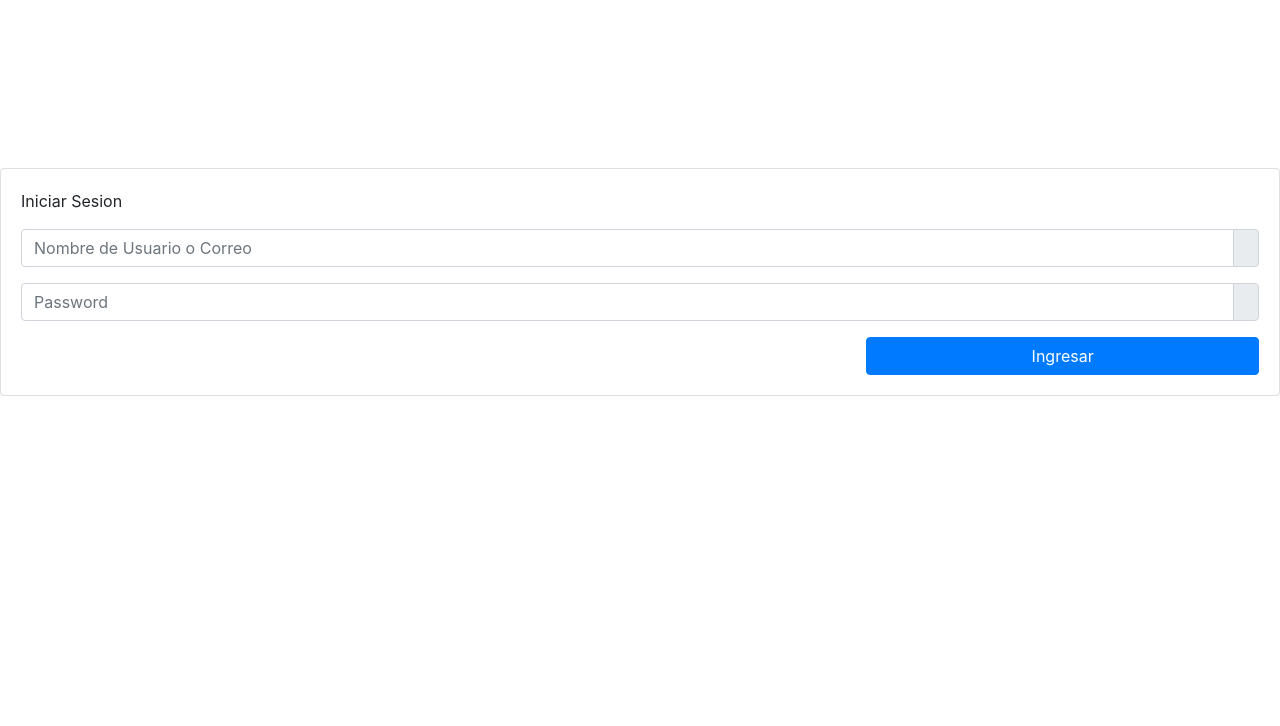
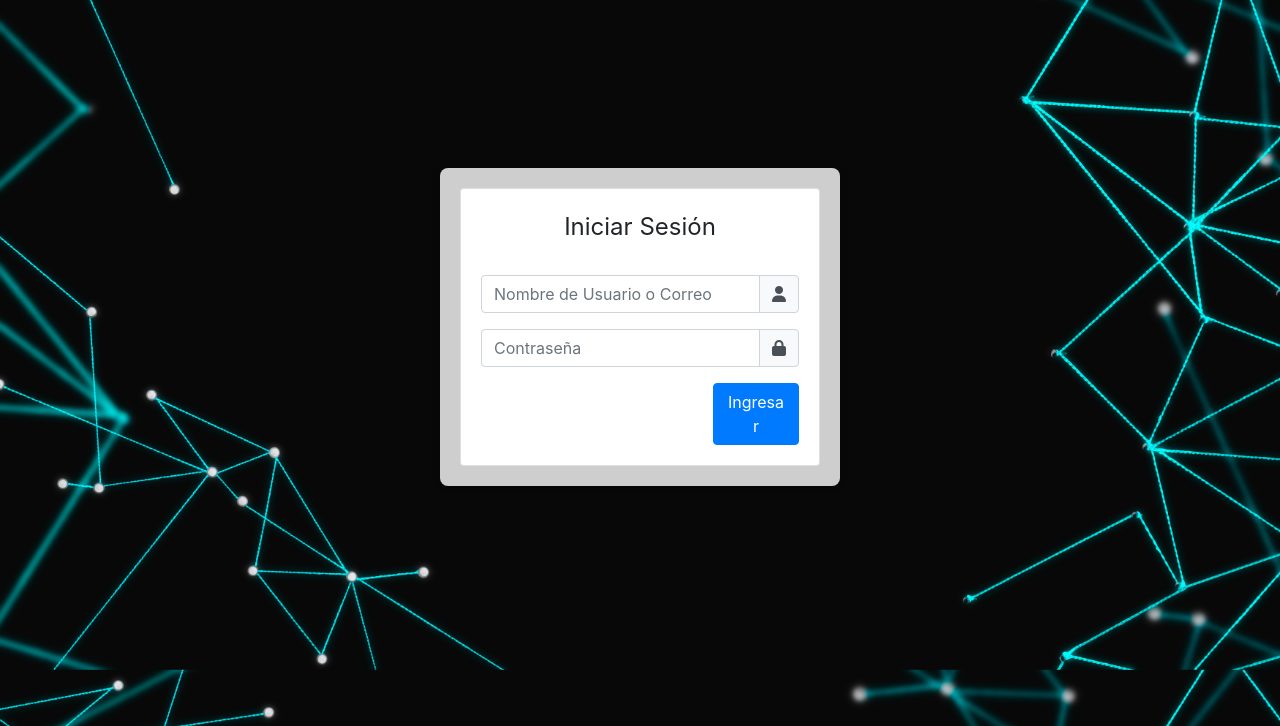
Before and after one commit to pablonello/TodoList, a CodeIgniter app: page /TodoList/index.php/authcontroller/login in a window 1280 px wide. Shown: the top 726 px of the page. Run offline with CodeIgniter, Linux system fonts and the light colour scheme.

Commit message:
terminando modificaciones en la vista

```diff
--- a/application/controllers/AuthController.php
+++ b/application/controllers/AuthController.php
@@ -54,12 +54,7 @@ class AuthController extends CI_Controller
 
     public function cerrar_sesion()
     {
-        $usuario_data = array(
-            'logueado' => FALSE
-        );
-        $this->session->set_userdata($usuario_data);
-        // destroy session
         $this->session->sess_destroy();
-        redirect('App/login');
+        redirect('AuthController/login');
     }
 }
--- a/application/controllers/UsuarioController.php
+++ b/application/controllers/UsuarioController.php
@@ -81,6 +81,6 @@ class UsuarioController extends CI_Controller
         }
 
         // Redirigir a alguna vista
-        redirect(base_url('usuarioController/index'));
+        redirect('usuarioController/index');
     }
 }
--- a/application/views/login/inicioSesion.php
+++ b/application/views/login/inicioSesion.php
@@ -1,18 +1,55 @@
 <?php $this->load->view("template/headerLogin"); ?>
-<br>
-<br>
-<br>
-<br>
-<br>
-<br>
-<br>
+<style>
+    body {
+        background-image: url("<?php echo base_url(); ?>assets/img/fondo.jpg");
+        background-size: cover;
+        background-position: center;
+    }
+
+    .login-box {
+        margin: auto;
+        width: 400px;
+        padding: 20px;
+        background: rgba(255, 255, 255, 0.8);
+        border-radius: 8px;
+        box-shadow: 0 0 10px rgba(0, 0, 0, 0.1);
+    }
+
+    .login-box-msg {
+        font-size: 24px;
+        text-align: center;
+        margin-bottom: 30px;
+    }
+
+    .form-control {
+        border: 1px solid #ced4da;
+        border-radius: 4px;
+    }
+
+    .input-group-text {
+        background-color: #f8f9fa;
+        border: 1px solid #ced4da;
+        border-radius: 4px;
+    }
+
+    .btn-primary {
+        background-color: #007bff;
+        border-color: #007bff;
+    }
+
+    .btn-primary:hover {
+        background-color: #0056b3;
+        border-color: #0056b3;
+    }
+</style>
+<br><br><br><br><br><br><br>
+
+<body >
+
     <div class="login-box">
-
         <div class="card">
             <div class="card-body login-card-body">
-
-            <p class="login-box-msg">Iniciar Sesion</p>
-
+                <p class="login-box-msg">Iniciar Sesión</p>
                 <?php if ($error = $this->session->flashdata('Login_fallido')) { ?>
                     <div class="row">
                         <div>
@@ -22,41 +59,46 @@
                         </div>
                     </div>
                 <?php } ?>
-
-
                 <form action="<?php echo base_url(); ?>authController/validarUsuario" method="post">
                     <div class="input-group mb-3">
                         <input name="login_string" class="form-control" placeholder="Nombre de Usuario o Correo" type="text">
                         <div class="input-group-append">
                             <div class="input-group-text">
-                            <span class="fas fa-envelope"></span>
+                                <i class="fa-solid fa-user"></i>
                             </div>
                         </div>
                     </div>
                     <div class="input-group mb-3">
-                    <input name="login_pass" class="form-control" placeholder="Password" type="password">
+                        <input name="login_pass" class="form-control" placeholder="Contraseña" type="password">
                         <div class="input-group-append">
                             <div class="input-group-text">
-                            <span class="fas fa-lock"></span>
+                                <i class="fa-solid fa-lock"></i>
                             </div>
                         </div>
                     </div>
                     <div class="row">
                         <div class="col-8">
                             <div class="icheck-primary">
-
+                                <!-- Aquí puedes agregar opciones de "Recordar contraseña" o similares -->
                             </div>
                         </div>
-                    <!-- /.col -->
                         <div class="col-4">
                             <button type="submit" class="btn btn-primary btn-block">Ingresar</button>
                         </div>
-                    <!-- /.col -->
                     </div>
                 </form>
-
-
-        </div>
-        <!-- /.login-card-body -->
             </div>
         </div>
+    </div>
+
+    <!-- jQuery -->
+    <script src="<?php echo base_url('assets/js/jquery.min.js'); ?>"></script>
+    <!-- agregar script necesarios -->
+    <?php if (isset($scripts)) echo $scripts; ?>
+    <!-- Bootstrap 4 -->
+    <script src="<?php echo base_url('assets/js/bootstrap.bundle.min.js'); ?>"></script>
+    <!-- AdminLTE App -->
+    <script src="<?php echo base_url('assets/js/adminlte.min.js'); ?>"></script>
+</body>
+
+</html>
--- a/application/views/template/body.php
+++ b/application/views/template/body.php
@@ -4,7 +4,7 @@
 <head>
     <meta charset="UTF-8">
     <meta http-equiv="X-UA-Compatible" content="IE=edge">
-    <title>AdminLTE 3 Full Example</title>
+    <title>Challenge ToDoList</title>
     <!-- AdminLTE CSS -->
     <link rel="stylesheet" href="<?php echo base_url('assets/css/adminlte.min.css'); ?>">
     <link rel="stylesheet"  href="<?php echo base_url('assets/css/all.min.css'); ?>">
--- a/application/views/template/footer.php
+++ b/application/views/template/footer.php
@@ -2,10 +2,10 @@
 <footer class="main-footer">
     <!-- To the right -->
     <div class="float-right d-none d-sm-inline">
-        Version 3.0
+        Version 1.0
     </div>
     <!-- Default to the left -->
-    <strong>AdminLTE &copy; 2024 <a href="#">OpenAI</a>.</strong> All rights reserved.
+    <strong>Pablo Nello, datos en<a href="https://www.linkedin.com/in/pablo-nello/" target="_blank"> Linkedin</a>.</strong>
 </footer>
 </div>
 <!-- ./wrapper -->
--- a/application/views/template/headerLogin.php
+++ b/application/views/template/headerLogin.php
@@ -2,14 +2,13 @@
 <html>
 
 <head>
-    <title>tittle de tu página</title>
+    <title>Challenge ToDoList</title>
 
     <meta charset="utf-8">
     <meta http-equiv="X-UA-Compatible" content="IE=edge">
 
     <link rel="stylesheet" href="<?php echo base_url('assets/css/bootstrap.min.css'); ?>">
     <script src="<?php echo base_url('assets/js/bootstrap.bundle.min.js'); ?>"></script>
+    <link rel="stylesheet" href="<?php echo base_url('assets/css/all.min.css'); ?>">
 
 </head>
-
-<body>
```
Also changed, not shown: application/views/template/nav.php (+4 -9 lines), assets/img/fondo.jpg (added), assets/img/logo_black.png (added). Lines whose indentation alone changed are shown as unchanged.
